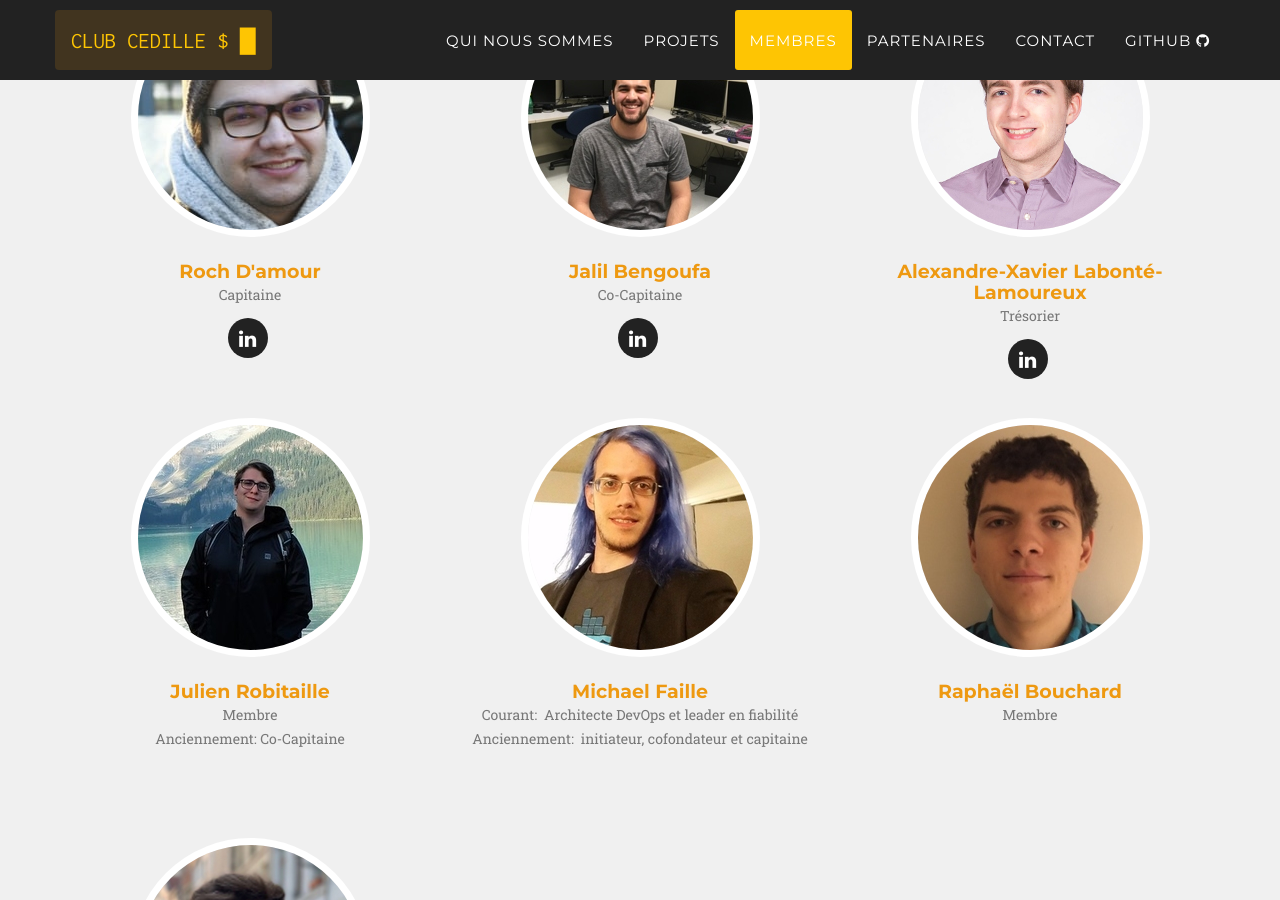
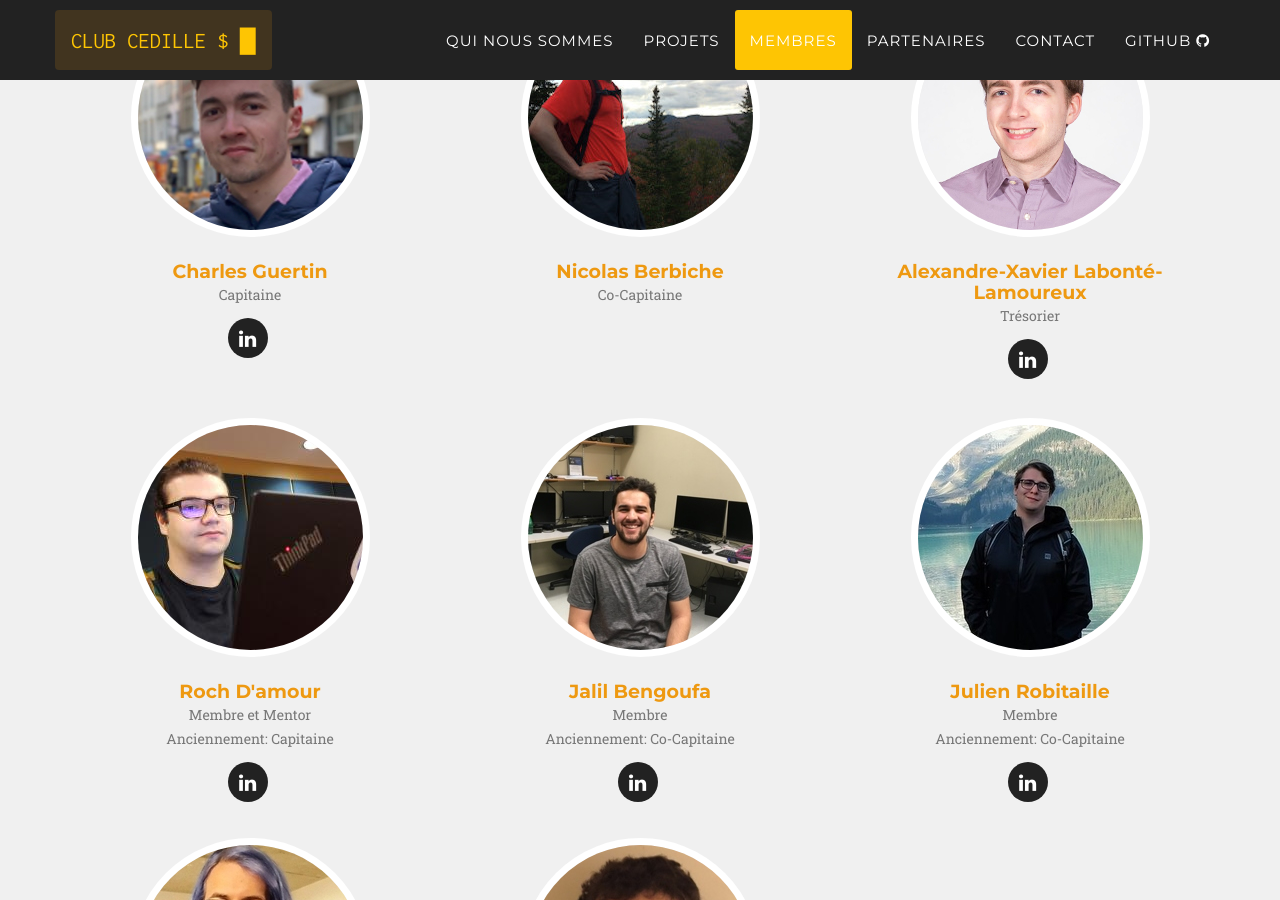
Before and after one commit to ClubCedille/clubcedille.github.io, a Jekyll site: the page built from index.html, in a window 1280 px wide and 900 px high, scrolled down 4520 px. Built offline with Jekyll 4.4.1, drawn with Linux system fonts in a browser that asks for light colours; some web fonts are replaced; some of the changed text lies outside the part shown.

Commit message:
Images & rôles modifiés.

```diff
--- a/_data/fr/members.yml
+++ b/_data/fr/members.yml
@@ -5,23 +5,21 @@ currentDescription: "Voici notre équipe"
 footer: ""
 
 people:
-  roch:
-    name: Roch D'amour
-    email: roch.damour@gmail.com
+  cguertz:
+    name: Charles Guertin
+    email: charlesguertin@live.ca
     position: Capitaine
-    pic: Roch
+    pic: cguertz
     social:
       - title: linkedin
-        url: https://www.linkedin.com/in/694958129/
+        url: https://www.linkedin.com/in/charles-guertin-495b6520/
 
-  jalil:
-    name: Jalil Bengoufa
-    email: jalilbengoufa@gmail.com
+  nberbiche:
+    name: Nicolas Berbiche
+    email: nic.berbiche@gmail.com
     position: Co-Capitaine
-    pic: jalil
+    pic: nberbiche
     social:
-      - title: linkedin
-        url: https://ca.linkedin.com/in/jalil-bengoufa-80a406b7
 
   axdoomer:
     name: Alexandre-Xavier Labonté-Lamoureux
@@ -32,12 +30,32 @@ people:
       - title: linkedin
         url: https://www.linkedin.com/in/alexandre-xavier-labont%C3%A9-lamoureux-35350142/
 
+  roch:
+    name: Roch D'amour
+    email: roch.damour@gmail.com
+    position: Membre et Mentor<br/>Anciennement:&nbsp;Capitaine
+    pic: Roch
+    social:
+      - title: linkedin
+        url: https://www.linkedin.com/in/694958129/
+
+  jalil:
+    name: Jalil Bengoufa
+    email: jalilbengoufa@gmail.com
+    position: Membre<br/>Anciennement:&nbsp;Co-Capitaine
+    pic: jalil
+    social:
+      - title: linkedin
+        url: https://ca.linkedin.com/in/jalil-bengoufa-80a406b7
+
   julien:
     name: Julien Robitaille
     email:
     position: Membre<br/>Anciennement:&nbsp;Co-Capitaine
     pic: julien
     social:
+      - title: linkedin
+        url: https://www.linkedin.com/in/robitaillej/
 
   michael:
     name: Michael Faille
@@ -52,12 +70,3 @@ people:
     position: Membre
     pic: raphaël
     social:
-
-  cguertz:
-    name: Charles Guertin
-    email: charlesguertin@live.ca
-    position: 'Architecte DevOps'
-    pic: cguertz
-    social:
-      - title: linkedin
-        url: https://www.linkedin.com/in/charles-guertin-495b6520/
```
Also changed, not shown: img/team/Roch.jpg, img/team/nberbiche.jpg (added).
